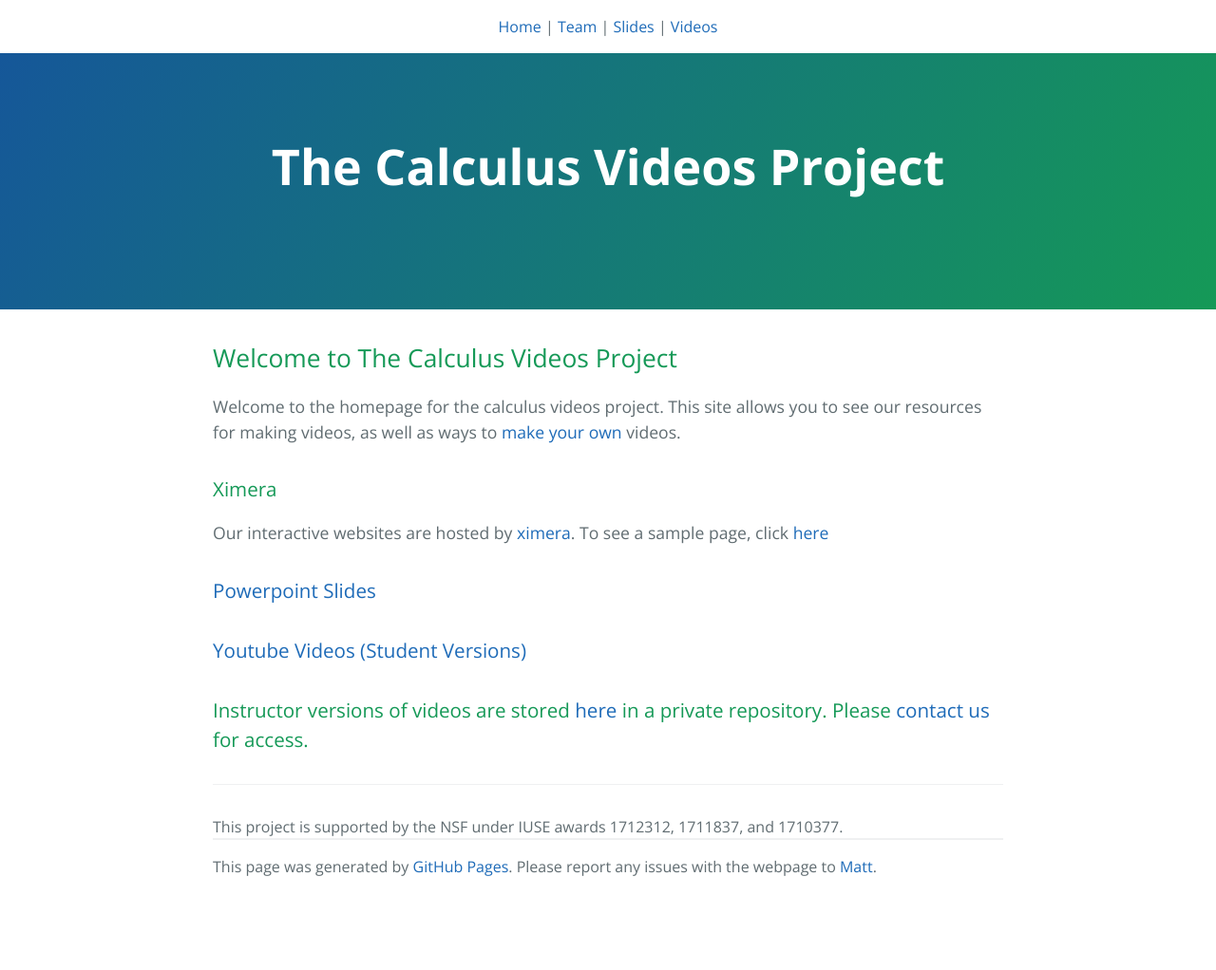
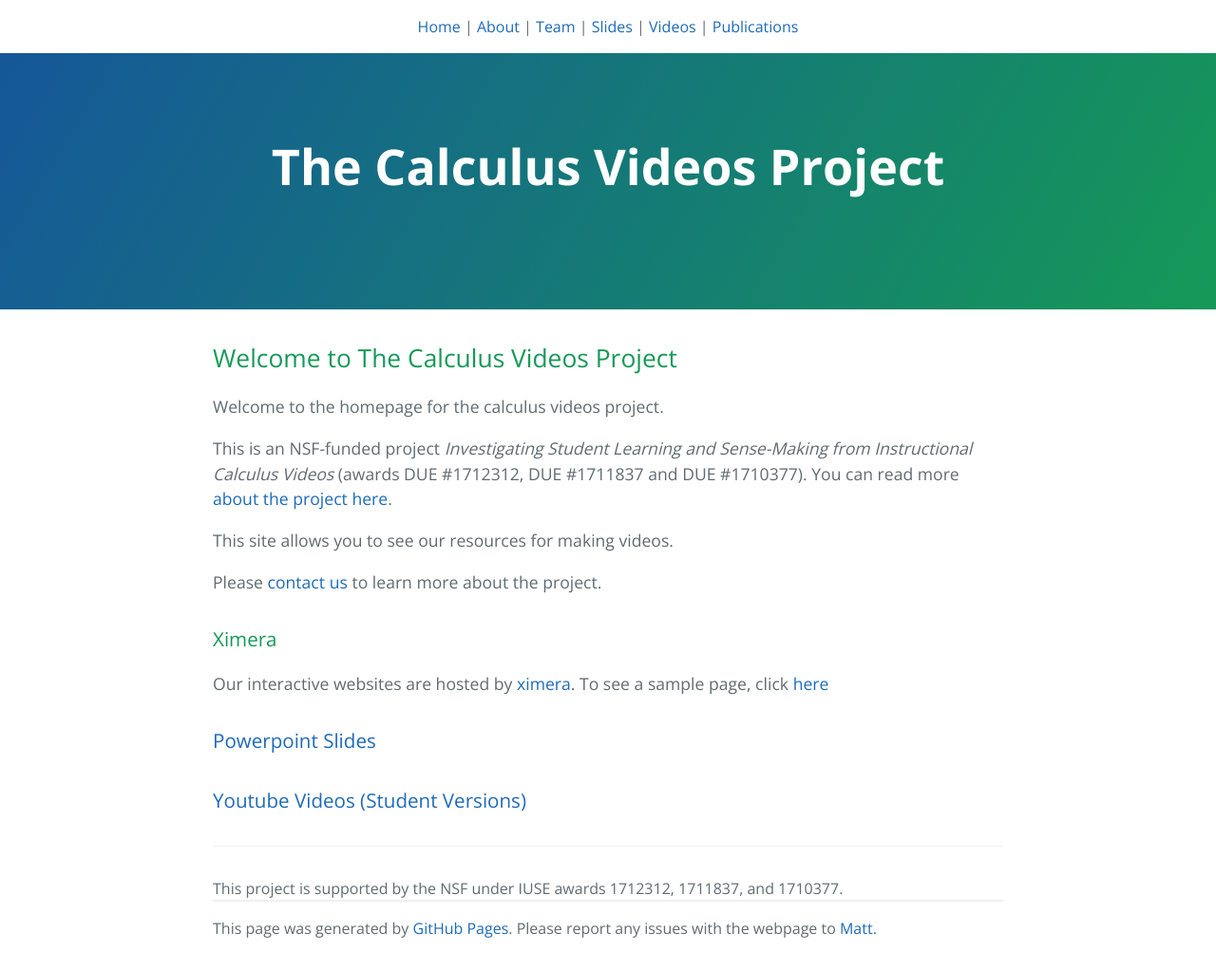
Before and after one commit to calcvids/calcvids.github.io, a Jekyll site: the page built from README.md, in a window 1280 px wide. Shown: the whole page at 95% size. Built offline with Jekyll 4.4.1, drawn with Linux system fonts in a browser that asks for light colours; our own code applies the rules of GitHub Pages for plain Markdown files; before the commit the page ends 957 px from its top, so only the background shows below that.

Commit message:
Updates and new files

```diff
--- a/README.md
+++ b/README.md
@@ -1,6 +1,12 @@
 ## Welcome to The Calculus Videos Project
 
-Welcome to the homepage for the calculus videos project. This site allows you to see our resources for making videos, as well as ways to [make your own](/makeyourown) videos.
+Welcome to the homepage for the calculus videos project.
+
+This is an NSF-funded project *Investigating Student Learning and Sense-Making from Instructional Calculus Videos* (awards DUE #1712312, DUE #1711837 and DUE #1710377). You can read more [about the project here](/about).
+
+This site allows you to see our resources for making videos.
+
+Please [contact us](/team) to learn more about the project.
 
 ### Ximera
 Our interactive websites are hosted by [ximera](http://ximera.osu.edu). To see a sample page, click [here](http://ximera.osu.edu/calcvids/sample)
@@ -8,6 +14,3 @@ Our interactive websites are hosted by [ximera](http://ximera.osu.edu). To see a
 ### [Powerpoint Slides](/slides)
 
 ### [Youtube Videos (Student Versions)](/videos)
-
-
-### Instructor versions of videos are stored [here](http://github.com/mthomas7/CaViAr) in a private repository. Please [contact us](/team) for access.
--- a/_includes/nav.html
+++ b/_includes/nav.html
@@ -1,6 +1,8 @@
 <p style="text-align: center; background-color: white;">
   <a href="{{site.baseurl}}/">Home</a> |
+  <a href="{{site.baseurl}}/about">About</a> |
   <a href="{{site.baseurl}}/team">Team</a> |
   <a href="{{site.baseurl}}/slides">Slides</a> |
-  <a href="{{site.baseurl}}/videos">Videos</a>
+  <a href="{{site.baseurl}}/videos">Videos</a> |
+  <a href="{{site.baseurl}}/publications">Publications</a>
 </p>
```
Also changed, not shown: about.md (added, +11 -0 lines), publications.md (added, +2 -0 lines), team.md (+4 -1 lines), 2 other files.
